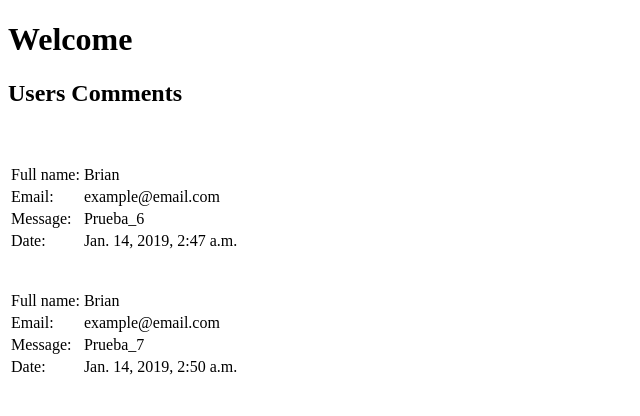
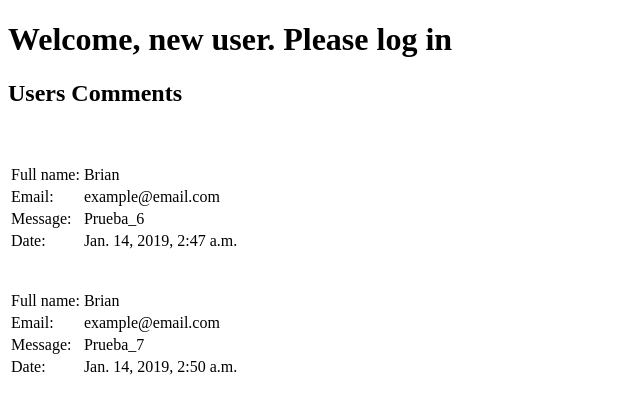
Before and after one commit to brian02oriel/django-blog, a Django app: page /blog/home in a window 1280 px wide. Shown: the top 416 px of the page, without its empty margins (0-640 px from the left). Run offline with Django 3.2, Linux system fonts and the light colour scheme; data comes from the database, SQL or seed files in the repository; both versions use the stored data as it was after the commit.

Commit message:
Login completo con mensaje de bienvenida

```diff
--- a/blog/templates/blog/home.html
+++ b/blog/templates/blog/home.html
@@ -5,7 +5,12 @@
         <title>Home</title>
     </head>
     <body>
-        <h1> Welcome {{ username }}</h1>
+        {%  if user.is_authenticated %}
+            <h1> Welcome, {{ user.username }}</h1>
+        {% else %}
+            <h1> Welcome, new user. Please log in</h1>
+        {% endif %}
+
         <h2>Users Comments</h2>
     {% for data in object_list %}
        <table>
--- a/blog/views.py
+++ b/blog/views.py
@@ -20,7 +20,7 @@ def index(request):
             access = authenticate(username = username, password = password)
             if access is not None:
                 login(request, access)
-                return HttpResponseRedirect(reverse('blog:home'), {"username": username})
+                return HttpResponseRedirect(reverse('blog:home'))
             else:
                 return HttpResponse("Incorrect Username or Password")
 
@@ -31,7 +31,6 @@ def index(request):
 class HomeView(ListView):
     model = Users
     template_name = "blog/home.html"
-
 
 
 def contact(request):
```
Also changed, not shown: db.sqlite3.
